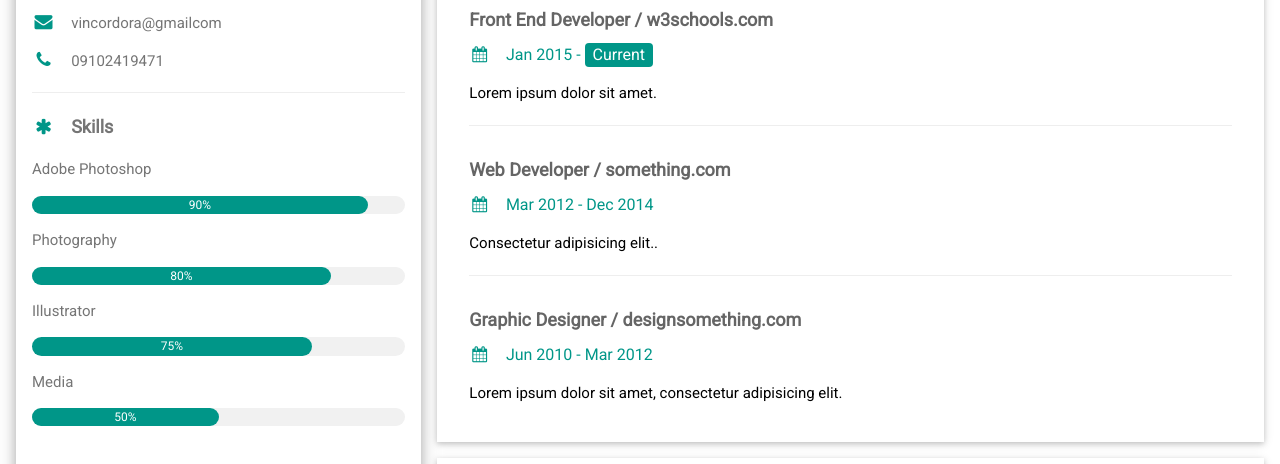
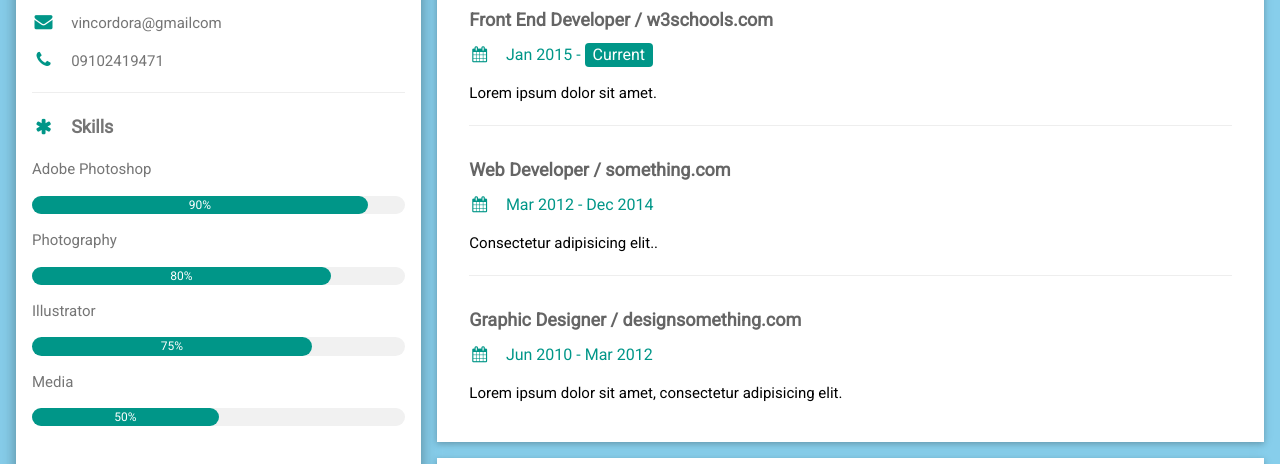
Before and after one commit to cordoraVin/vin, a plain HTML site: page index.html in a window 1280 px wide. Shown: the part 117-581 px from the top of the page. Drawn offline with nearby package versions, Linux system fonts and the light colour scheme.

Commit message:
Update index.html

```diff
--- a/index.html
+++ b/index.html
@@ -11,7 +11,7 @@
 html,body,h1,h2,h3,h4,h5,h6 {font-family: "Roboto", sans-serif}
 </style>
 </head>
-<body class="w3-light-red">
+<body class="w3-light-blue">
 
 <!-- Page Container -->
 <div class="w3-content w3-margin-top" style="max-width:1400px;">
```
